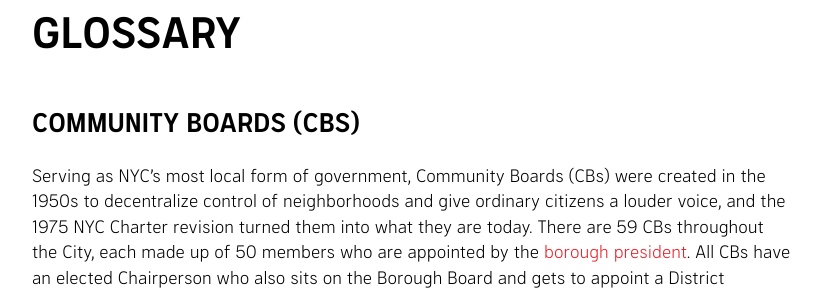
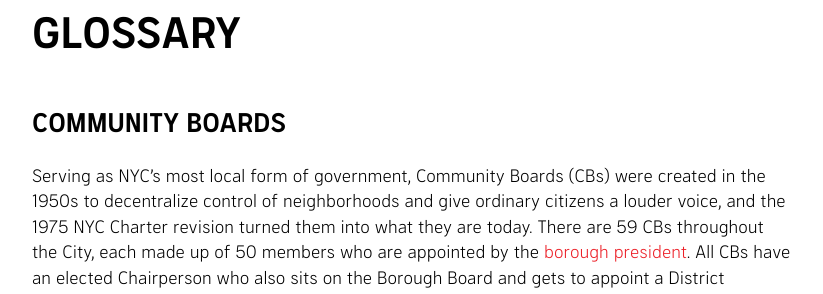
Before and after one commit to nycdsa/the-thorn, a Jekyll site: the page built from src/glossary.html, in a window 1280 px wide and 900 px high, scrolled down 405 px. Shown: the part 155-449 px from the top of the window, without its empty margins (228-1051 px from the left). Built offline with Jekyll 4.4.1, drawn with Linux system fonts in a browser that asks for light colours.

Commit message:
Update glossary.html

```diff
--- a/src/glossary.html
+++ b/src/glossary.html
@@ -5,29 +5,29 @@ permalink: /glossary/
 
 <div class="glossary">
 <h1 class="post-title">Glossary</h1>
-<div class="glossary-item">
-<h2>Community Boards (CBs)</h2>
+<div id="community-boards" class="glossary-item">
+<h2>Community Boards</h2>
 <p>Serving as NYC’s most local form of government, Community Boards (CBs) were created in the 1950s to decentralize control of neighborhoods and give ordinary citizens a louder voice, and the 1975 NYC Charter revision turned them into what they are today. There are 59 CBs throughout the City, each made up of 50 members who are appointed by the <a href="http://www.brownstoner.com/brooklyn-life/borough-president-role-responsibilities-new-york-city/">borough president</a>. All CBs have an elected Chairperson who also sits on the Borough Board and gets to appoint a District Manager, a paid city employee tasked with responding to community concerns. CBs issue permits for neighborhood events, organize local cleanup programs, make formal recommendations for the city budget, and hold monthly meetings and public hearings for community complaints.</p>
 <a href="https://thethorn.nyc/posts/housing-trouble-community-boards/#in-depth-community-boards">Read more</a>
 </div>
-<div class="glossary-item">
+<div id="congestion-pricing" class="glossary-item">
 <h2>CONGESTION PRICING</h2>
 <p>Congestion pricing refers to a mechanism that tolls vehicles entering a busy area of a city in order to discourage driving, cut traffic, and fund transit. Such programs currently exist in cities like London, Stockholm, and Singapore. Congestion pricing is a particularly salient issue in New York City due to its irrational tolling distribution; the four East River bridges (Brooklyn, Manhattan, Williamsburg, and Queensboro) that lead drivers directly into Manhattan’s central business districts are free, while other  major bridges and tunnels are steeply tolled, meaning drivers are essentially incentivized to drive straight into the busiest parts of the City.</p>
 <a href="https://thethorn.nyc/posts/cy-vance-facing-write-in-challenge-congestion-pricing/#in-depth-congestion-pricing">Read more</a>
 	</div>
-<div class="glossary-item">
+<div id="mta" class="glossary-item">
 <h2>MTA</h2>
 <p>The MTA currently oversees the New York City Subway, New York City buses, the Staten Island Railway, the state’s two commuter rail lines (Long Island Rail Road and Metro North), and the nine toll bridges and tunnels that connect the five boroughs. During the first few decades of its operation, the subway was run by three separate companies (which resulted in separate subway systems, contributing to problems that&nbsp;<a href="https://www.theatlantic.com/technology/archive/2015/11/why-dont-we-know-where-all-the-trains-are/415152/">still resonate today</a>) until it was publicly acquired by the City in 1940. The current train and bus lines are all direct descendants of mostly private companies and subsequent public acquisitions during the 20th century.&nbsp;</p>
 
 <p>The MTA was formed by Governor Nelson Rockefeller in 1968 in a major transfer of power from the City to the State. In the 1960s, the NYC Subway was plagued with severe funding deficits and aging train cars, and the private Long Island Rail Road and Metro North predecessor companies faced bankruptcy. Mayor John Lindsay worked with Governor Rockefeller to develop a funding mechanism that diverted toll revenue from the younger and highly profitable Triborough Bridge and Tunnel Authority to support the desperate train systems under a single state-run umbrella. The creation of the MTA was also seen as an attempt to&nbsp;<a href="https://www.nytimes.com/2017/05/18/nyregion/mta-subway-cuomo.html">extinguish Robert Moses’ stranglehold</a>&nbsp;over regional transportation policy, which had lasted over three decades. The MTA created a board structure to represent its service region of NYC, Long Island and the Lower Hudson Valley with 14 total voting members (6 nominated by the Governor, 4 by the Mayor, 3 from respective Nassau, Suffolk, and Westchester county executives, and a single combined vote from four counties farther north in the Hudson Valley).</p>
 <a href="https://thethorn.nyc/posts/de-blasio-clears-the-field/#who-controls-the-mta">Read more</a>
 </div>
-<div class="glossary-item">
+<div id="ny-state-senate" class="glossary-item">
 <h2>NY STATE SENATE</h2>
 <p>The NY Senate was modeled on the US Senate, with representation by county, as opposed to the Assembly, which has representation by population. That is why, until 2012, we had 62 Senators — because NY has 62 counties. As a result, traditionally Republican upstate counties were overrepresented in the Senate (much in the way small states are overrepresented in the US Senate), while the traditionally Democratic counties near New York City were underrepresented. After a series of Supreme Court cases in the early 1960s declared this a violation of “one man, one vote,” New York had to give up county representation.</p>
 <a href="https://thethorn.nyc/posts/cuomo-to-face-primary-challenge-ny-state-senate/#in-depth-ny-state-senate">Read more</a>
 </div>
-	<div class="glossary-item">
+<div id="rent-guidelines-board" class="glossary-item">
 <h2>Rent Guidelines Board (RGB)</h2>
 <p>The ongoing affordability of rent stabilized apartments in NYC lies in the hands of the&nbsp;<a href="http://www.nycrgb.org/">Rent Guidelines Board</a>&nbsp;(RGB), which publishes yearly reports on the average income and expenses of running multifamily buildings, and uses that information to vote annually on the cap on how much rents can rise on rent-stabilized leases. The board comprises 9 members who are appointed by the Mayor to represent various competing interests; there are two owner/landlord representatives, two tenant representatives, and five “public members” who cannot be rent-stabilized tenants and who tend to have a non-housing professional background.</p>
 
```
